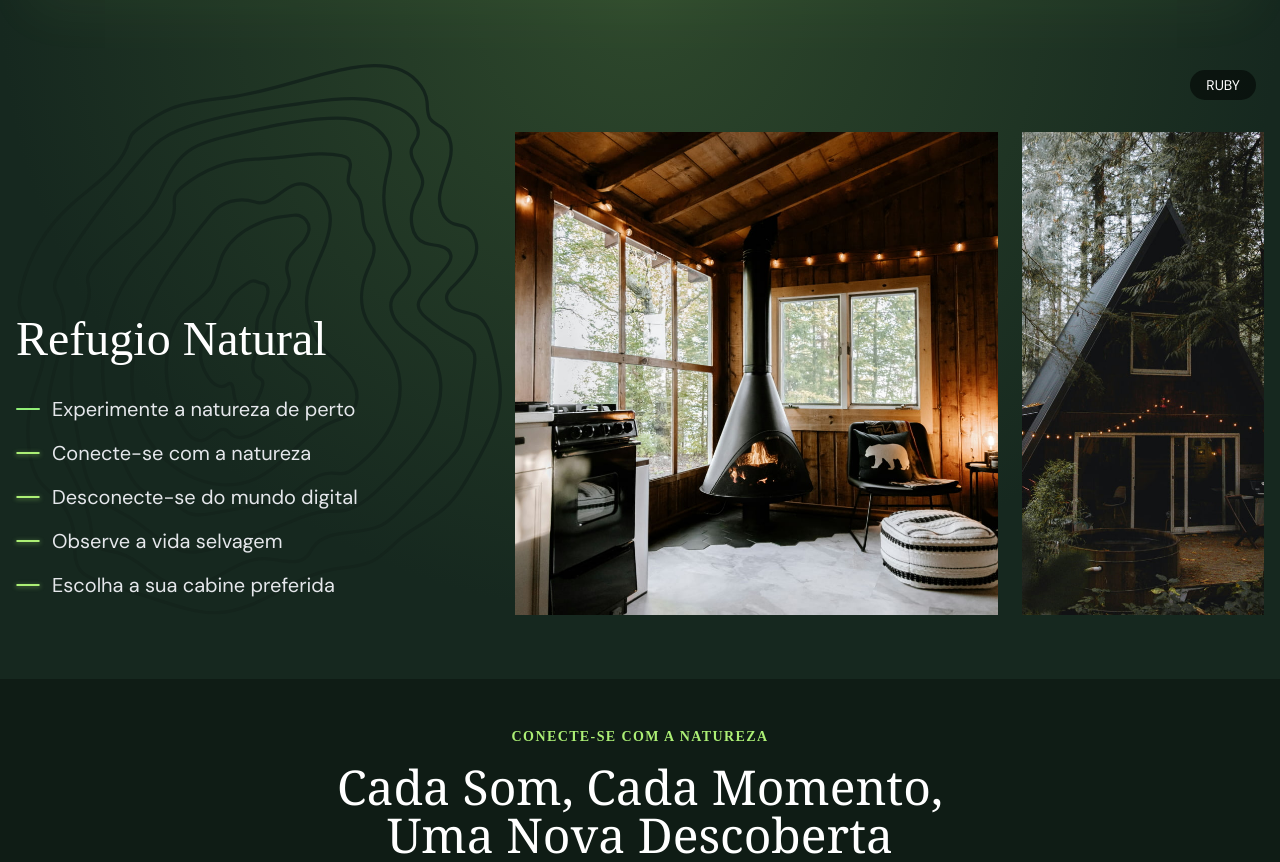
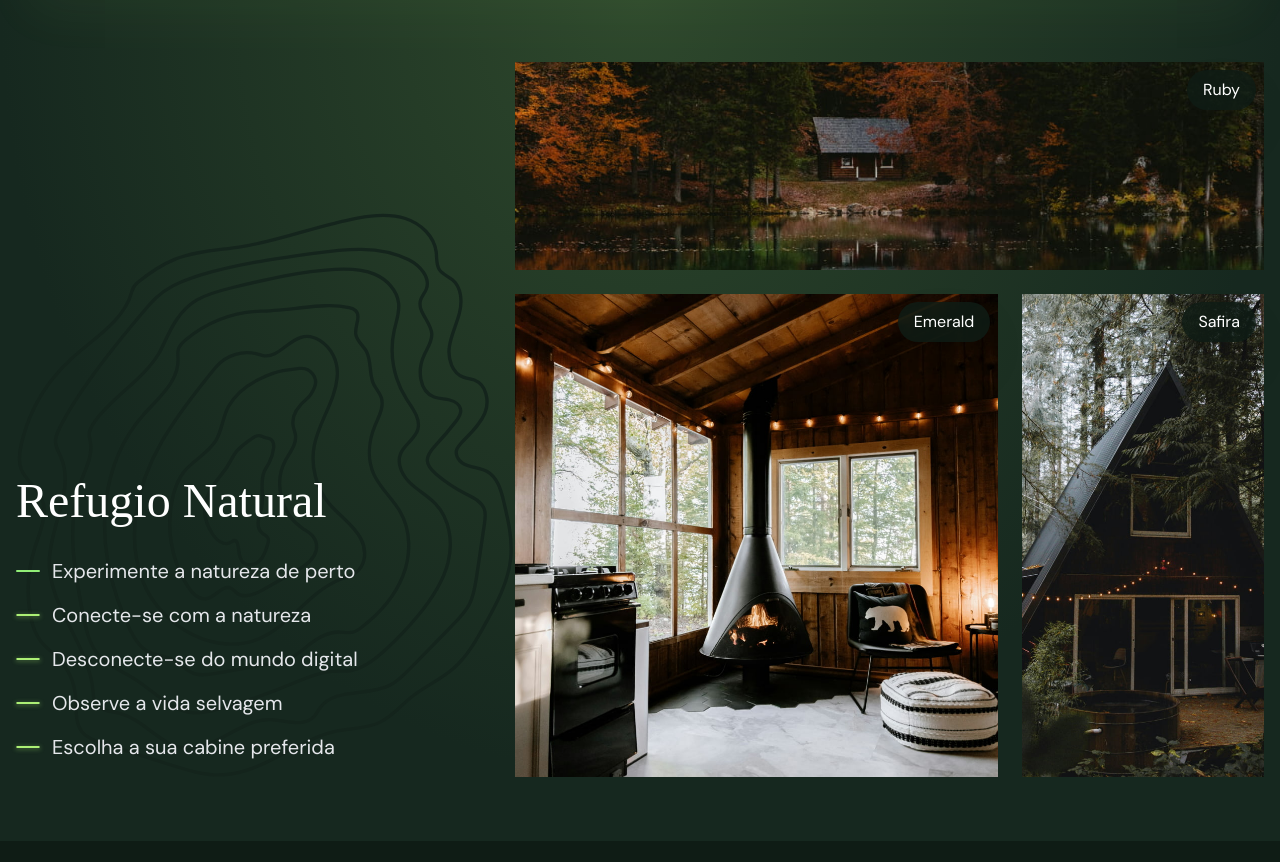
Before and after one commit to nanden-infinity/forest-project, a website: page src/index.html in a window 1280 px wide. Shown: the part 892-1754 px from the top of the page. Drawn offline with Linux system fonts and the light colour scheme; a web font is replaced by a local one.

Commit message:
optimizacao do projecto ultimo commit last 1.0

```diff
--- a/src/index.html
+++ b/src/index.html
@@ -96,15 +96,16 @@
     </div>
     <div class="grid md:grid-cols-[2fr_1fr] gap-4 md:gap-6 ">
       <div class=" grid *:col-start-1 *:row-start-1 col-span-full">
-        <span class="m-2 self-start justify-self-end uppercase text-white rounded-full bg-verde-950/60 px-4 py-2 text-sm/none">Ruby</span <img src="./img/casa1.jpg" class="h-52 w-full object-cover" alt="Casa Ruby">
+        <span class=" m-2 text-white self-start z-10 justify-self-end  bg-verde-900/85 shadow-2xl py-2 px-4  rounded-full">Ruby</span>
+        <img src="./img/casa1.jpg" class="h-52 w-full object-cover" alt="Casa Ruby">
       </div>
       <div class=" grid *:col-start-1 *:row-start-1  ">
-        <span class="m-2 self-start justify-self-end uppercase text-white rounded-full bg-verde-950/60 px-4 py-2 text-sm/none">Emerald</span>
-        <img src="./img/casa2.jpg" class=" size-full object-cover" alt="Casa Emerald">
+        <span class="m-2 text-white self-start z-10 justify-self-end bg-verde-900/85 shadow-2xl py-2 px-4 rounded-full">Emerald</span>
+        <img src="./img/casa2.jpg" class=" size-full object-cover" alt=" Casa Emerald">
       </div>
       <div class=" grid *:col-start-1 *:row-start-1 h-full">
-        <span class="m-2 self-start justify-self-end uppercase text-white rounded-full bg-verde-950/60 px-4 py-2 text-sm/none">Saphire</span>
-        <img src="./img/casa3.jpg" class="size-full object-cover" alt="Casa Saphire">
+        <span class="m-2 text-white self-start z-10 justify-self-end  bg-verde-900/85 shadow-2xl py-2 px-4  rounded-full">Safira</span>
+        <img src="./img/casa3.jpg" class="size-full object-cover" alt="Casa Safira">
       </div>
     </div>
   </section>
```
